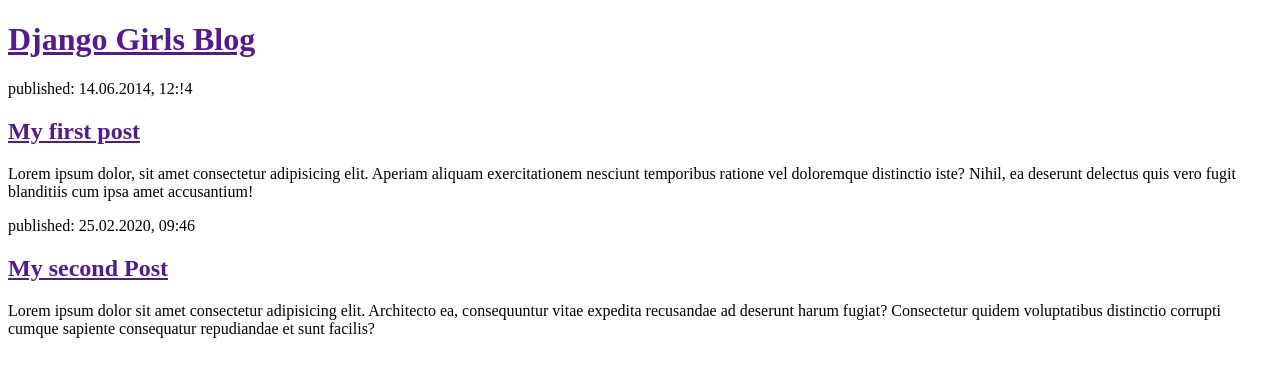
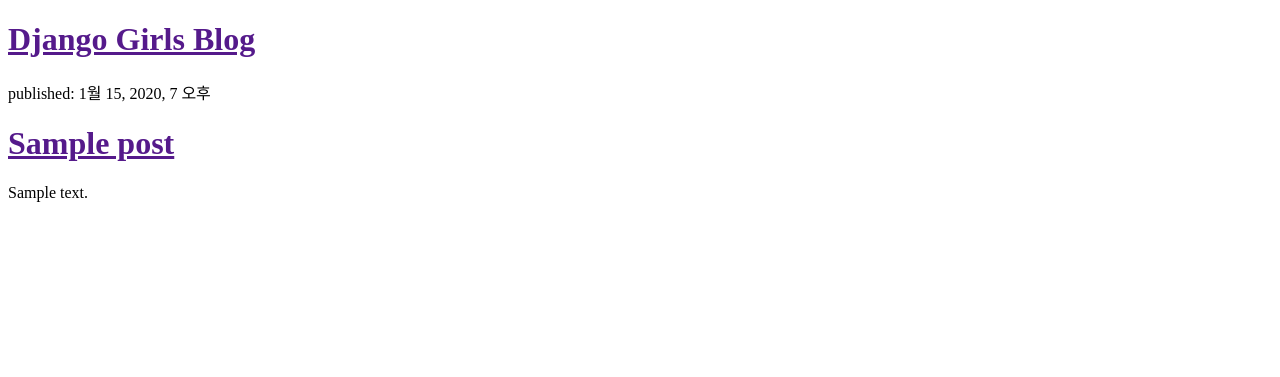
Before and after one commit to zeggoo/first_django, a Django app: page / in a window 1280 px wide. Shown: the top 377 px of the page. Run offline with Django 3.2, Linux system fonts and the light colour scheme; tables that the repository leaves empty hold one stand-in row (values such as "Sample post").

Commit message:
post 목록 템플릿 보여주기

```diff
--- a/mysite/polls/views.py
+++ b/mysite/polls/views.py
@@ -1,5 +1,7 @@
 from django.shortcuts import render
 from django.http import HttpResponse
+from django.utils import timezone
+from .models import Post    # 장고걸스 테스트용
 
 
 def index(request):
@@ -8,4 +10,6 @@
 
 def post_list(request):
     # 장고걸스 테스트용
-    return render(request, 'polls/post_list.html', {})
+    posts = Post.objects.filter(
+        published_date__lte=timezone.now()).order_by('published_date')
+    return render(request, 'polls/post_list.html', {'posts': posts})
--- a/mysite/templates/polls/post_list.html
+++ b/mysite/templates/polls/post_list.html
@@ -9,25 +9,12 @@
     <div>
       <h1><a href="">Django Girls Blog</a></h1>
     </div>
+    {% for post in posts %}
     <div>
-      <p>published: 14.06.2014, 12:!4</p>
-      <h2><a href="">My first post</a></h2>
-      <p>
-        Lorem ipsum dolor, sit amet consectetur adipisicing elit. Aperiam
-        aliquam exercitationem nesciunt temporibus ratione vel doloremque
-        distinctio iste? Nihil, ea deserunt delectus quis vero fugit blanditiis
-        cum ipsa amet accusantium!
-      </p>
+      <p>published: {{ post.published_date}}</p>
+      <h1><a href="">{{ post.title}}</a></h1>
+      <p>{{ post.text|linebreaksbr }}</p>
     </div>
-    <div>
-      <p>published: 25.02.2020, 09:46</p>
-      <h2><a href="">My second Post</a></h2>
-      <p>
-        Lorem ipsum dolor sit amet consectetur adipisicing elit. Architecto ea,
-        consequuntur vitae expedita recusandae ad deserunt harum fugiat?
-        Consectetur quidem voluptatibus distinctio corrupti cumque sapiente
-        consequatur repudiandae et sunt facilis?
-      </p>
-    </div>
+    {% endfor %}
   </body>
 </html>
```
